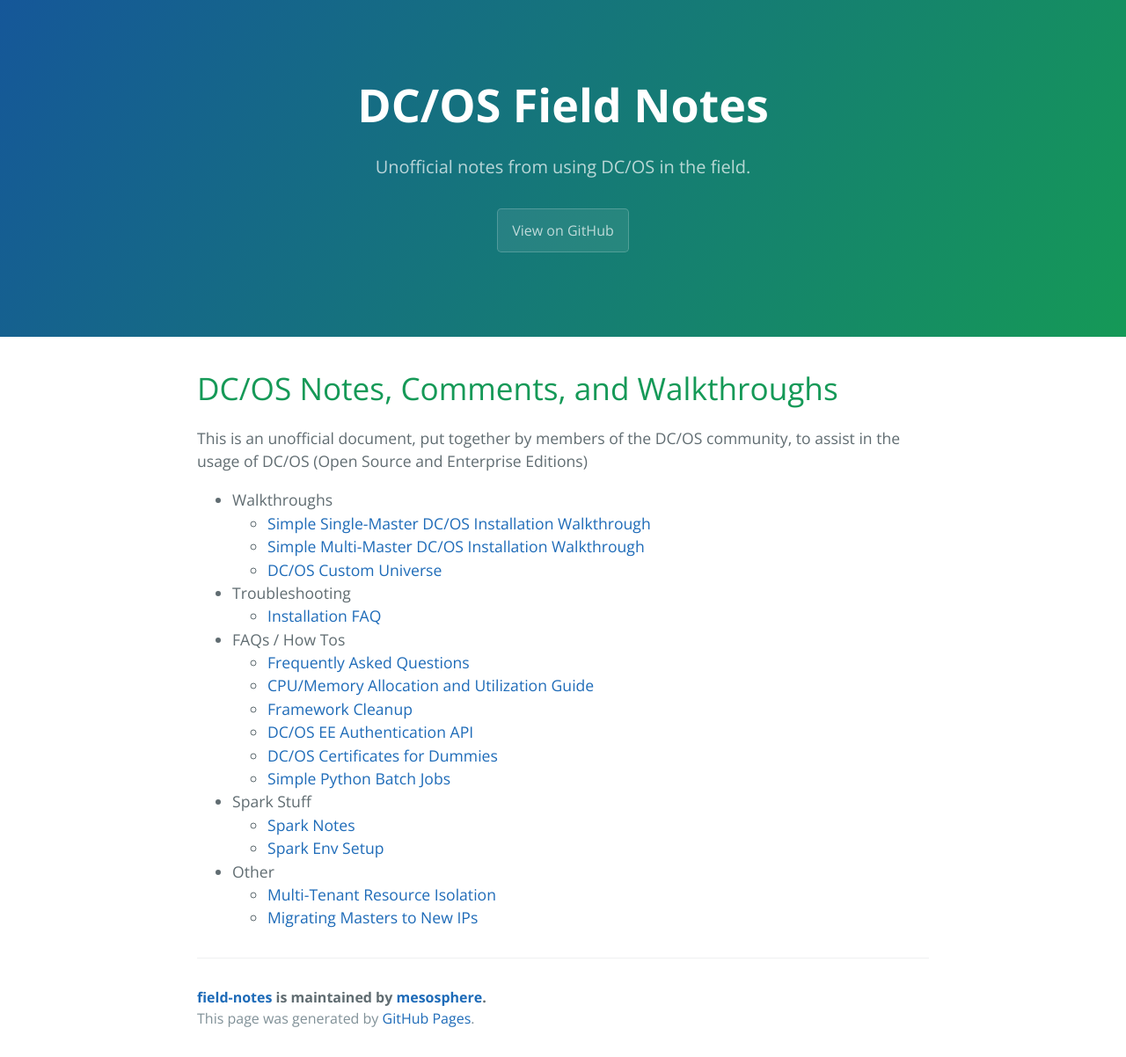
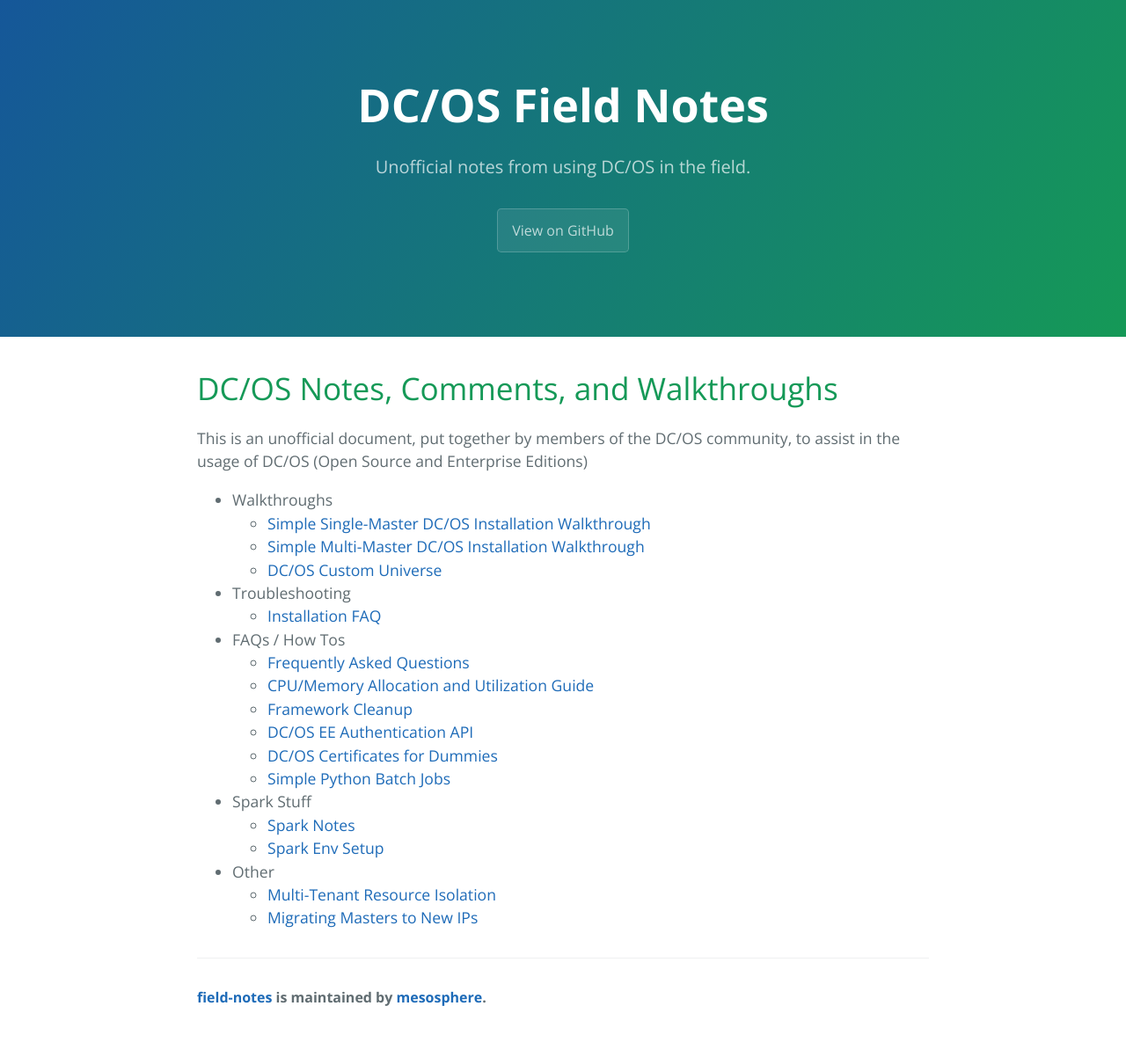
Before and after one commit to mesosphere/field-notes, a Jekyll site: the page built from docs/README.md, in a window 1280 px wide. Shown: the whole page at 88% size. Built offline with Jekyll 4.4.1, drawn with Linux system fonts in a browser that asks for light colours; our own code applies the rules of GitHub Pages for plain Markdown files; after the commit the page ends 1178 px from its top, so only the background shows below that.

Commit message:
Remove Github Pages thing

```diff
--- a/docs/_layouts/default.html
+++ b/docs/_layouts/default.html
@@ -30,20 +30,7 @@
         {% if site.github.is_project_page %}
           <span class="site-footer-owner"><a href="{{ site.github.repository_url }}">{{ site.github.repository_name }}</a> is maintained by <a href="{{ site.github.owner_url }}">{{ site.github.owner_name }}</a>.</span>
         {% endif %}
-        <span class="site-footer-credits">This page was generated by <a href="https://pages.github.com">GitHub Pages</a>.</span>
       </footer>
     </section>
-
-    {% if site.google_analytics %}
-      <script type="text/javascript">
-        (function(i,s,o,g,r,a,m){i['GoogleAnalyticsObject']=r;i[r]=i[r]||function(){
-        (i[r].q=i[r].q||[]).push(arguments)},i[r].l=1*new Date();a=s.createElement(o),
-        m=s.getElementsByTagName(o)[0];a.async=1;a.src=g;m.parentNode.insertBefore(a,m)
-        })(window,document,'script','//www.google-analytics.com/analytics.js','ga');
-
-        ga('create', '{{ site.google_analytics }}', 'auto');
-        ga('send', 'pageview');
-      </script>
-    {% endif %}
   </body>
 </html>
```
